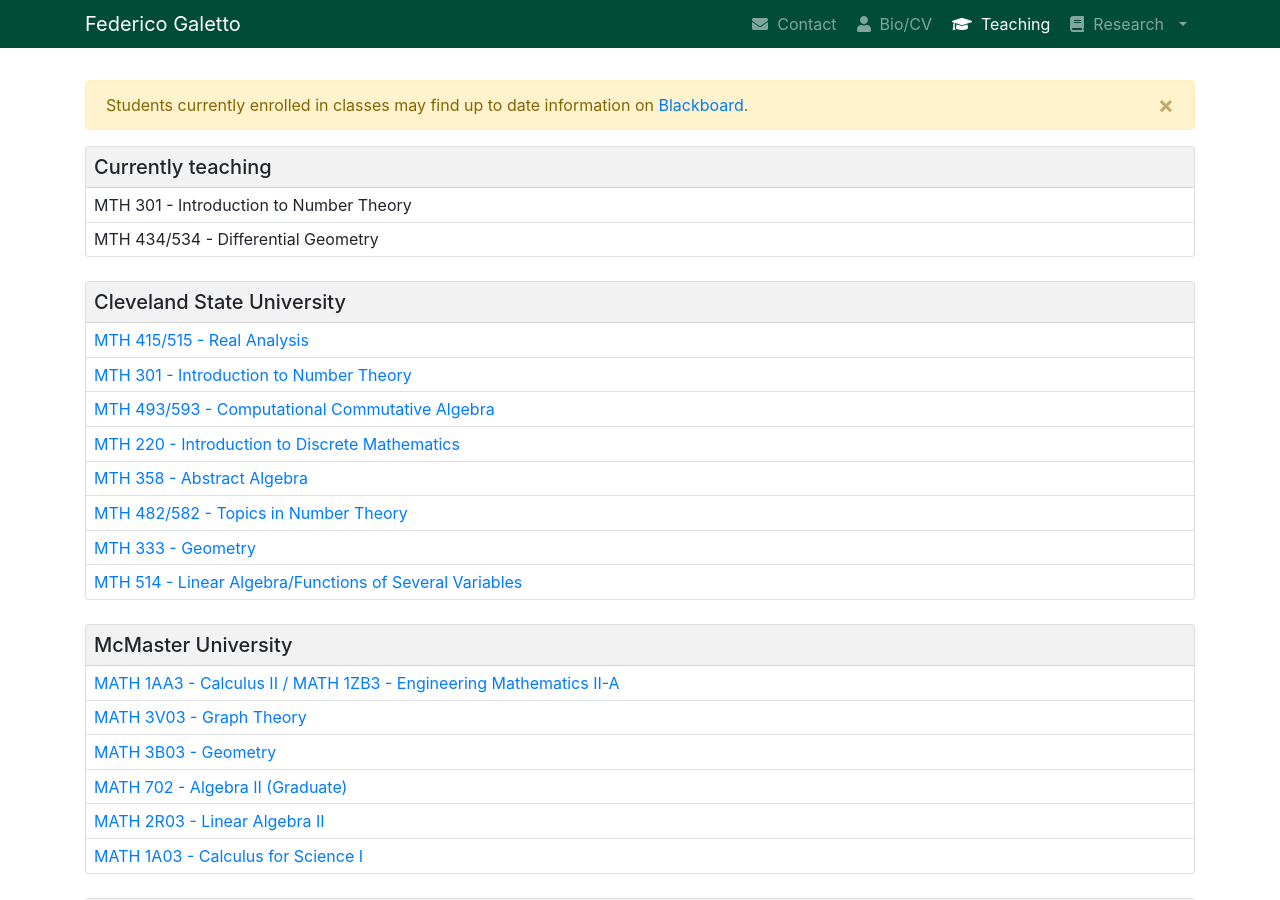
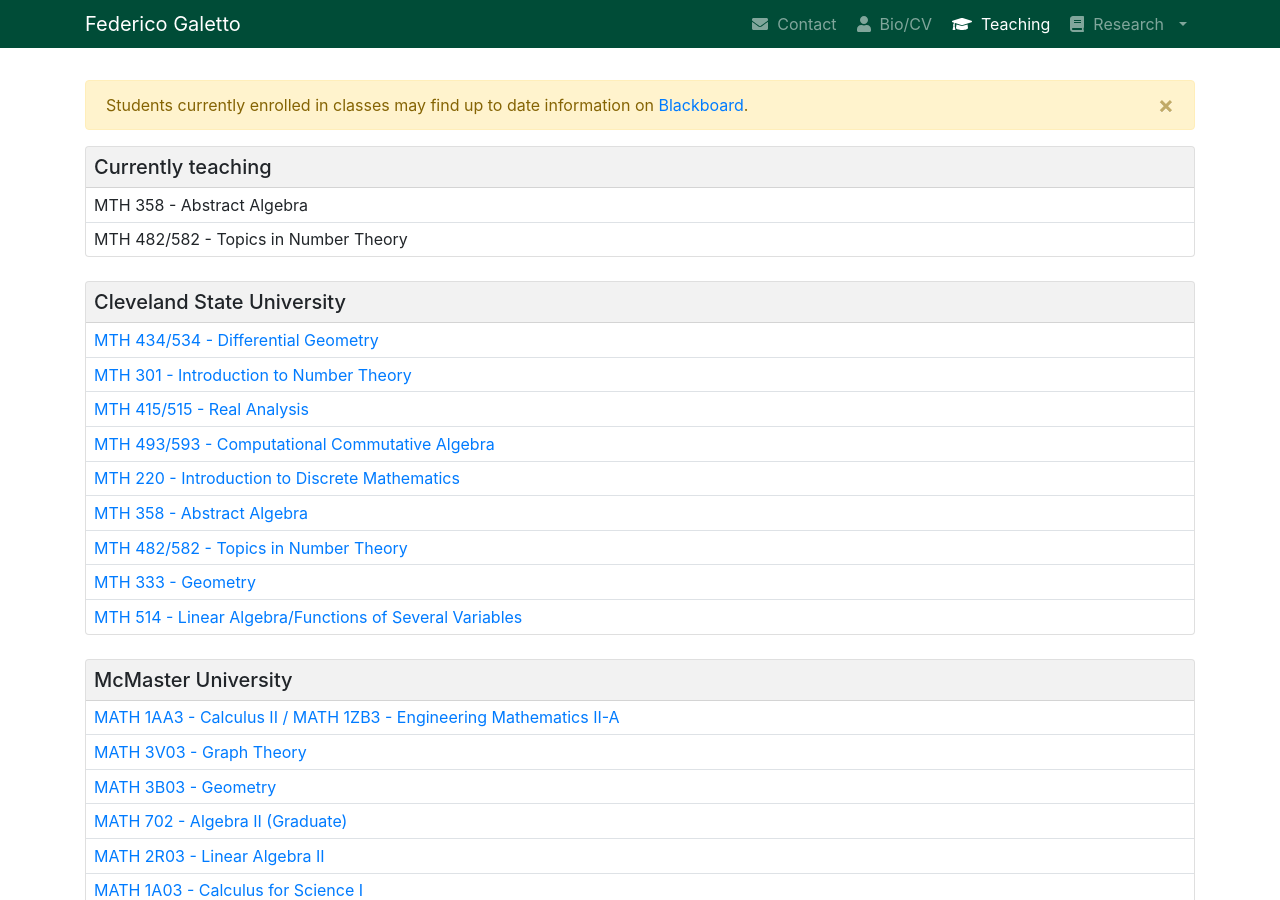
Before and after one commit to galettof/galettof.github.io, a Jekyll site: the page built from teaching.html, in a window 1280 px wide and 900 px high. Built offline with Jekyll 4.4.1, drawn with Linux system fonts in a browser that asks for light colours; nearby versions of some CDN libraries.

Commit message:
teaching spring 22

```diff
--- a/teaching.html
+++ b/teaching.html
@@ -19,8 +19,8 @@
       </div>
       <table class="table notop table-sm mb-0">
 	<tbody>
-	  <tr><td>MTH 301 - Introduction to Number Theory</td></tr>
-	  <tr><td>MTH 434/534 - Differential Geometry</td></tr>
+	  <tr><td>MTH 358 - Abstract Algebra</td></tr>
+	  <tr><td>MTH 482/582 - Topics in Number Theory</td></tr>
 	</tbody>
       </table>
     </div>
@@ -31,11 +31,14 @@
       </div>
       <table class="table notop table-sm mb-0">
 	<tbody>
-	  <tr><td><a href="files/syllabi/CSU-MTH415.pdf">
-		MTH 415/515 - Real Analysis</a></td>
+	  <tr><td><a href="files/syllabi/CSU-MTH434.pdf">
+		MTH 434/534 - Differential Geometry</a></td>
 	  </tr>
 	  <tr><td><a href="files/syllabi/CSU-MTH301.pdf">
 		MTH 301 - Introduction to Number Theory</a></td>
+	  </tr>
+	  <tr><td><a href="files/syllabi/CSU-MTH415.pdf">
+		MTH 415/515 - Real Analysis</a></td>
 	  </tr>
 	  <tr><td><a href="files/syllabi/CSU-MTH493.pdf">
 		MTH 493/593 - Computational Commutative Algebra</a></td>
```
Also changed, not shown: 2 other files.
